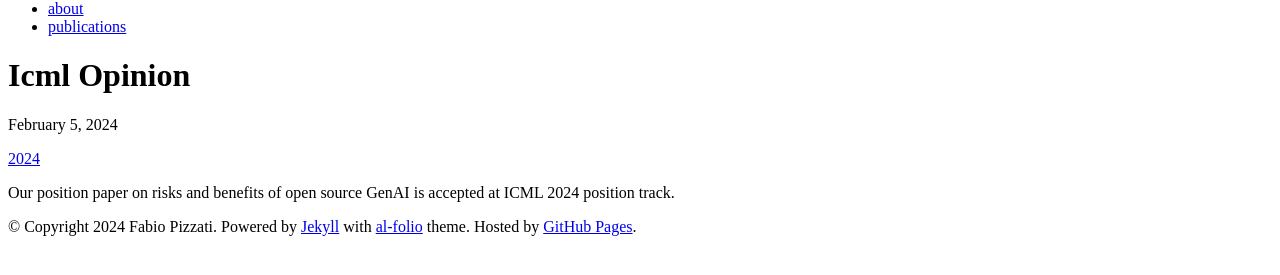
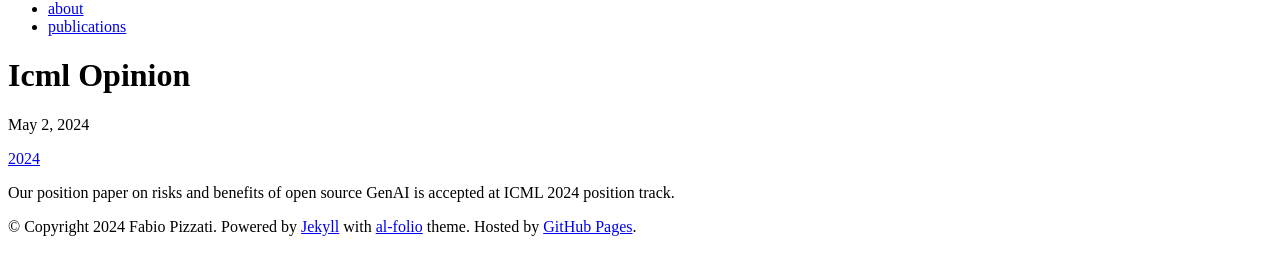
Before and after one commit to fabvio/fabvio.github.io, a Jekyll site: the page built from _news/icml-opinion.md, in a window 1280 px wide. Shown: the part 145-420 px from the top of the page. Built offline with Jekyll 4.4.1, drawn with Linux system fonts in a browser that asks for light colours; comment, search, counter and statistics services are not loaded.

```diff
--- a/_news/icml-opinion.md
+++ b/_news/icml-opinion.md
@@ -1,7 +1,7 @@
 ---
 layout: post
 title: # A long announcement with details
-date: 2024-02-05 # yyyy-mm-dd
+date: 2024-05-02 # yyyy-mm-dd
 inline: true
 ---
 
```
